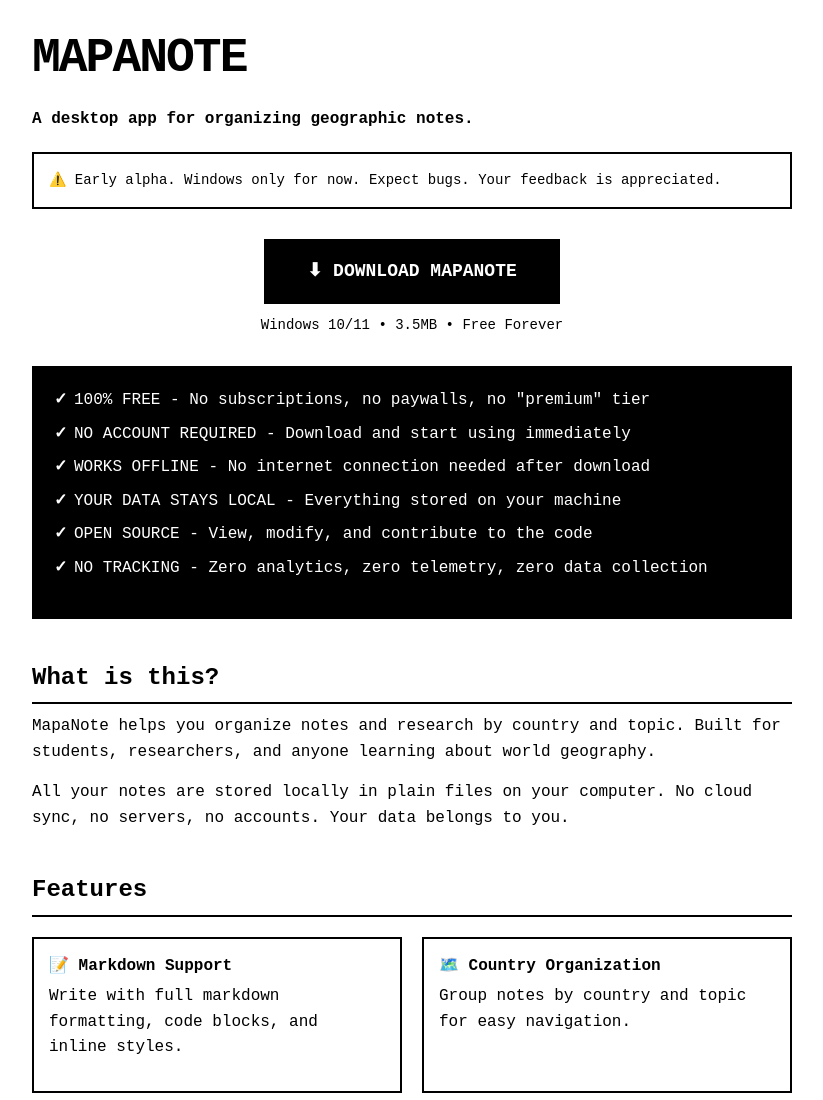
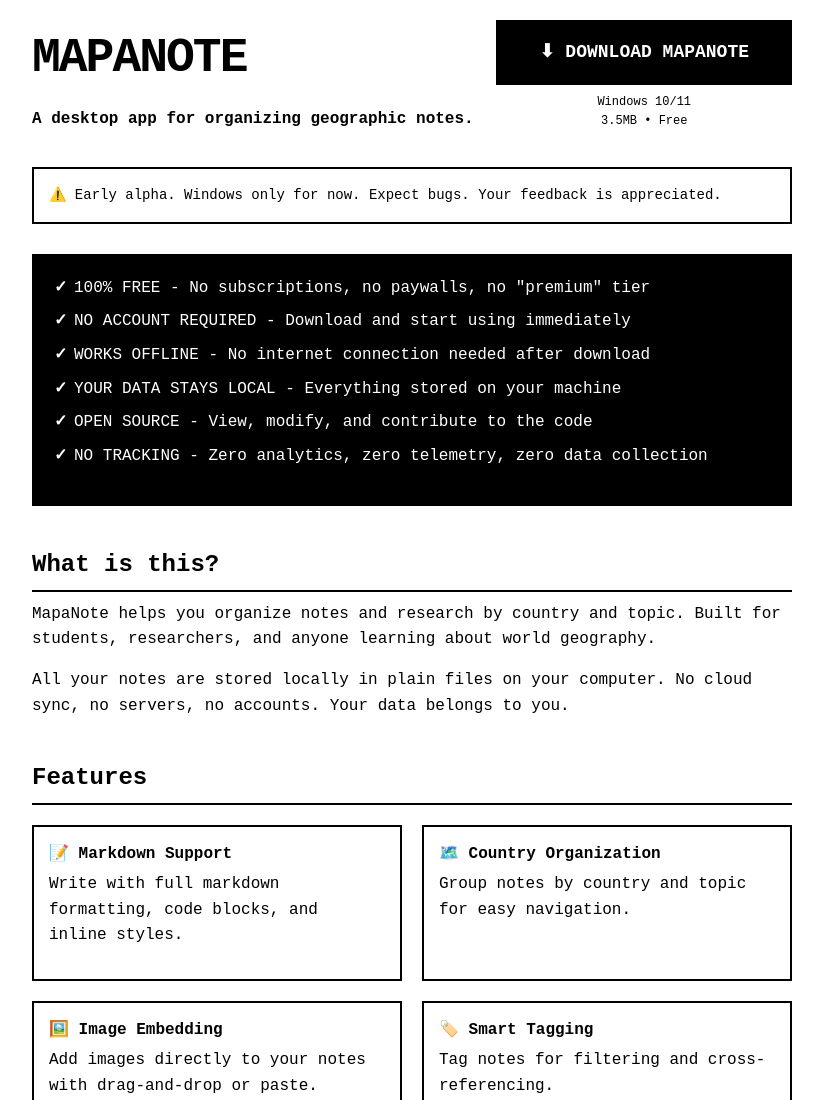
Before and after one commit to conpans/mapanote-website, a plain HTML site: page index.html in a window 1280 px wide. Shown: the top 1100 px of the page, without its empty margins (228-1051 px from the left). Drawn offline with Linux system fonts and the light colour scheme.

Commit message:
Move download button to top right

```diff
--- a/index.html
+++ b/index.html
@@ -203,17 +203,20 @@
 </head>
 <body>
 
+<div style="display: flex; justify-content: space-between; align-items: flex-start; margin-bottom: 20px;">
+    <div style="flex: 1;">
         <h1>MAPANOTE</h1>
         <p><strong>A desktop app for organizing geographic notes.</strong></p>
+    </div>
+
+    <div style="flex-shrink: 0; margin-left: 20px;">
+        <a href="#download" class="cta-button" style="white-space: nowrap;">⬇ DOWNLOAD MAPANOTE</a>
+        <p style="margin-top: 8px; font-size: 12px; text-align: center;">Windows 10/11<br>3.5MB • Free</p>
+    </div>
+</div>
 
 <div class="note">
     ⚠️ Early alpha. Windows only for now. Expect bugs. Your feedback is appreciated.
-    </div>
-
-    <!-- HERO DOWNLOAD BUTTON -->
-    <div class="hero-cta">
-        <a href="#download" class="cta-button">⬇ DOWNLOAD MAPANOTE</a>
-        <p style="margin-top: 10px; font-size: 14px;">Windows 10/11 • 3.5MB • Free Forever</p>
 </div>
 
 <div class="highlight-box">
```
Lines whose indentation alone changed are shown as unchanged.
